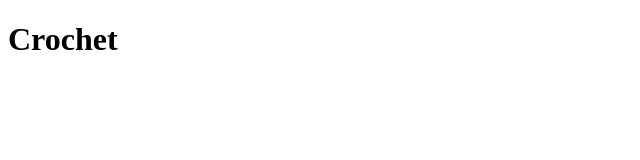
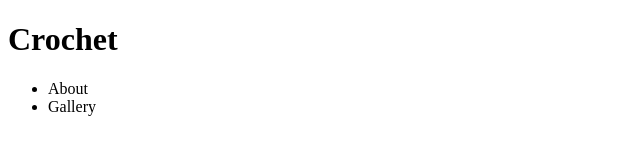
Before and after one commit to diemella/diemella.github.io, a plain HTML site: page index.html in a window 1280 px wide. Shown: the whole page, without its empty margins (0-640 px from the left). Drawn offline with Linux system fonts and the light colour scheme.

Commit message:
Add header with h1, nav, and ul/li

```diff
--- a/index.html
+++ b/index.html
@@ -4,6 +4,14 @@
   <title>Home | Diem Hoang</title>
 </head>
 <body>
-  <h1>Crochet</h1>
+  <header>
+    <h1>Crochet</h1>
+    <nav>
+      <ul>
+        <li>About</li>
+        <li>Gallery</li>
+      </ul>
+    </nav>
+  </header>
 </body>
 </html>
```
